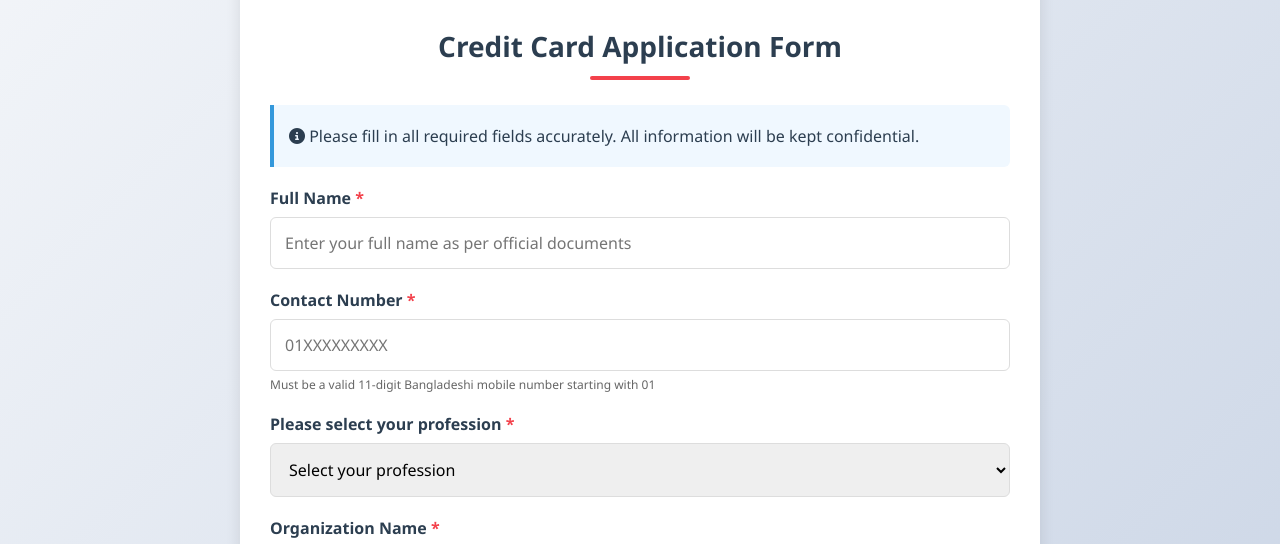
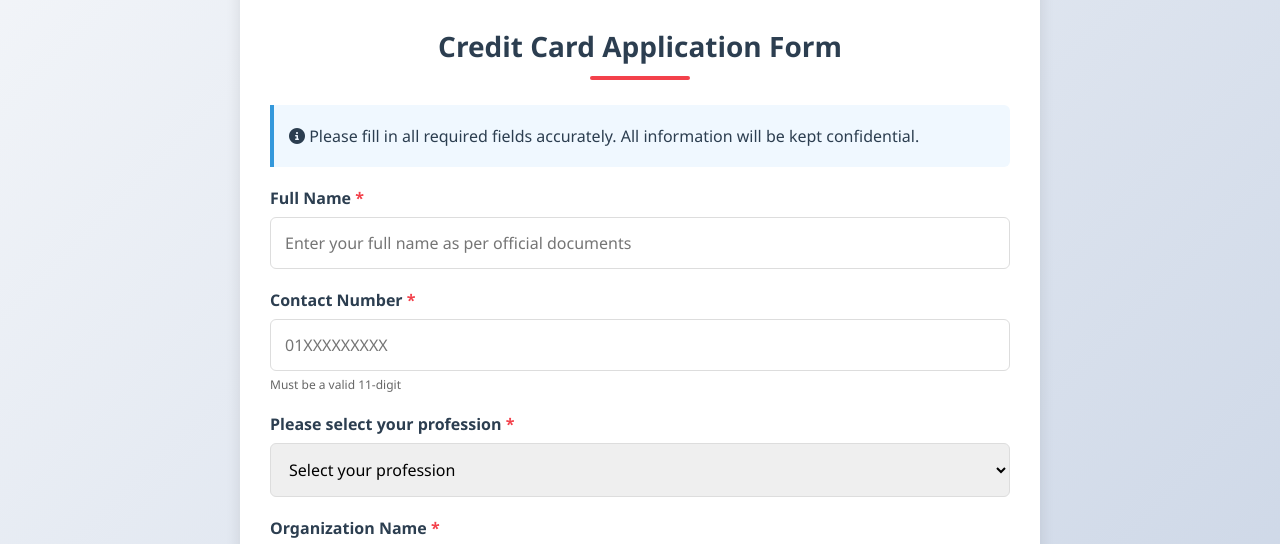
Before and after one commit to thehome4/SEBPLC-application-creditcard, a plain HTML site: page index.html in a window 1280 px wide. Shown: the part 201-745 px from the top of the page. Drawn offline with Linux system fonts and the light colour scheme.

Commit message:
Fix HTML formatting and ensure proper structure

```diff
--- a/index.html
+++ b/index.html
@@ -51,8 +51,7 @@
                     <label for="cellPhone" class="required">Contact Number</label>
                     <input type="tel" id="cellPhone" required pattern="01[3-9]\d{8}" maxlength="11"
                         placeholder="01XXXXXXXXX">
-                    <div class="phone-validation" id="phone-validation">Must be a valid 11-digit Bangladeshi mobile
-                        number starting with 01</div>
+                    <div class="phone-validation" id="phone-validation">Must be a valid 11-digit</div>
                 </div>
 
                 <div class="form-group">
@@ -135,4 +134,5 @@
     <script src="app.js"></script>
 </body>
 
+
 </html>
```
